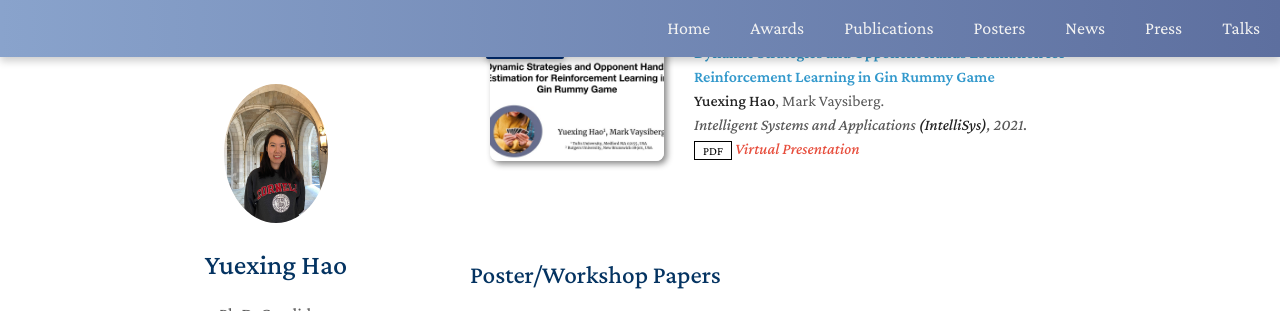
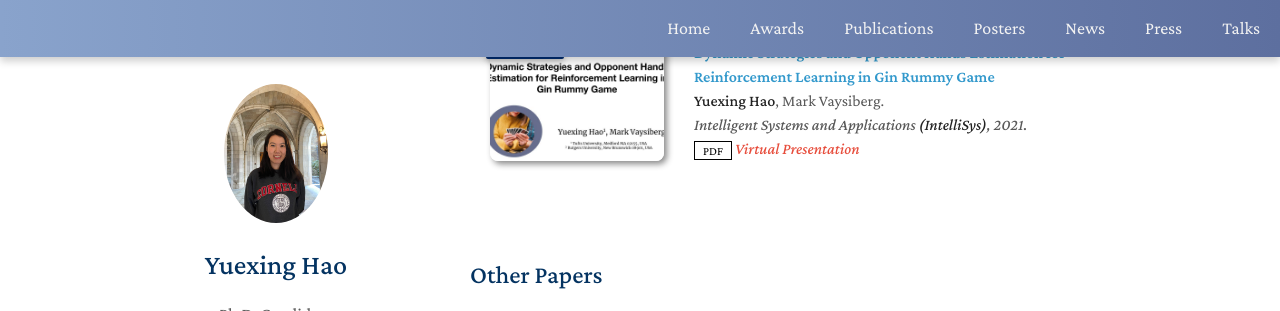
Before and after one commit to YuexingHao/Yuexing-Hao, a Jekyll site: the page built from index.md, in a window 1280 px wide and 900 px high, scrolled down 2710 px, cut to the strip 0-311 px from the top of the window. Built offline with Jekyll 4.4.1, drawn with Linux system fonts in a browser that asks for light colours; nearby versions of some CDN libraries; a style sheet for code colours, icons or effects is not loaded; our own code applies the rules of GitHub Pages for plain Markdown files.

Commit message:
Update other_pub.md

```diff
--- a/_includes/other_pub.md
+++ b/_includes/other_pub.md
@@ -1,6 +1,6 @@
 <h1 id="PosterPapers"></h1>
 
-<h2 style="margin: 60px 0px -15px;">Poster/Workshop Papers</h2>
+<h2 style="margin: 60px 0px -15px;">Other Papers</h2>
 
 
 <div class="publications">
```
